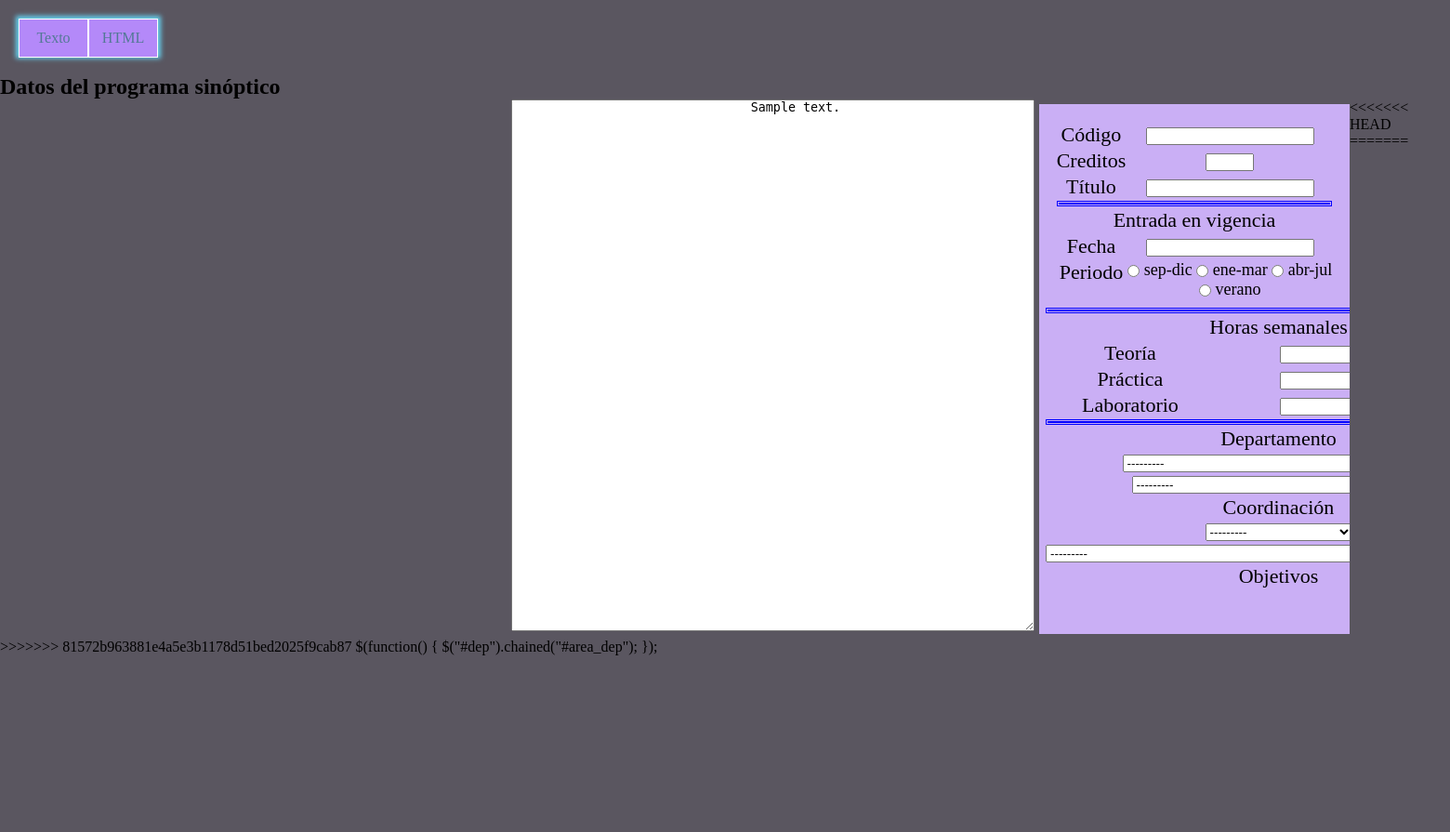
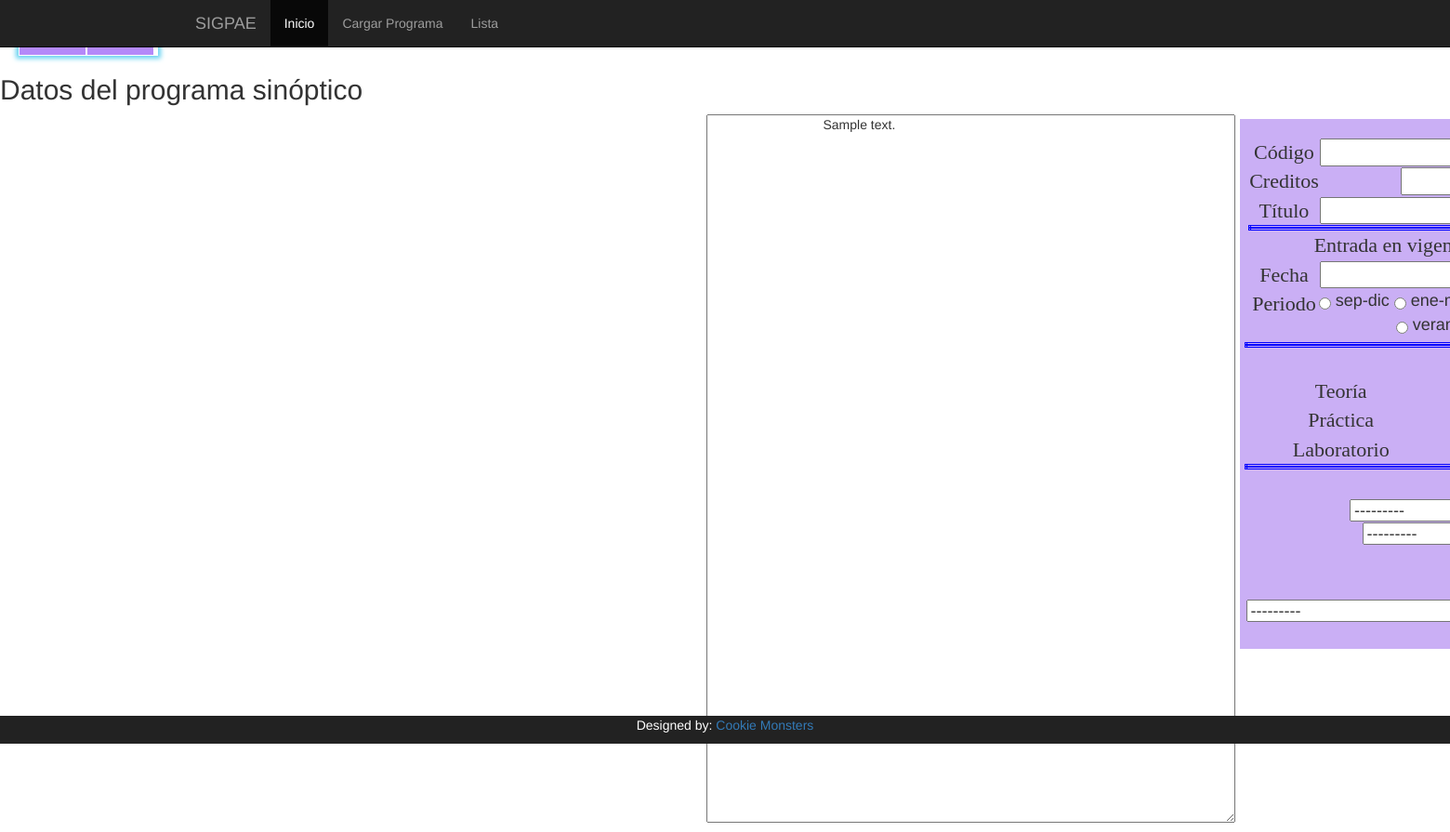
Before and after one commit to CookieMonstersUSB/SIGPIE-Historico, a Django app: page /editor/ in a window 1560 px wide; the page is wider, and only the part inside the window is pictured. Shown: that part at 93% size. Before the commit the page ends 705 px from the top of that part, so only its background shows below. Run offline with Django 3.2, Linux system fonts and the light colour scheme; tables that the repository leaves empty hold one stand-in row (values such as "Sample post"); parts of the project's set-up code (start-up, migrations or seed data) failed here and were passed over; some libraries are stand-ins or nearby versions.

Commit message:
modificado editor

```diff
--- a/SIGPAEHistorico/templates/SIGPAEHistorico/hola.html
+++ b/SIGPAEHistorico/templates/SIGPAEHistorico/hola.html
@@ -1,10 +1,12 @@
+
 <!DOCTYPE html>
 <html>
 <head>
 <script src="//ajax.googleapis.com/ajax/libs/jquery/1.10.2/jquery.min.js"></script>
 <script src="jquery.chained.min.js"></script>
 <meta charset="UTF-8">
-<title>Hola mundo</title>
+<title>SIGPAE | Editar archivos</title>
+
 <style type="text/css">
 * {
 	margin:0px;
@@ -13,27 +15,35 @@
 </style>
 {% load static %}
 <link rel ="stylesheet" href="{% static "css/style.css" %}">
+<link rel ="stylesheet" href="{% static "css/bootstrap.min.css" %}">
 </head>
+
 <body>
+{% include "SIGPAEHistorico/navbar.html" %}
+
 	<div class="opciones_salida">
 		<ul class = "botones_s">
 			<li><a href="#">Texto</a></li>
 			<li><a href="#">HTML</a></li>
 		</ul>
 	</div>
+
 	<div class = "titulo">
 		<h2>Datos del programa sinóptico</h2>
 	</div>
 
 	<div class="container">
+
 		<div class="item pdfitem">
 			<embed src="/{{document.docfile}}" width="100%" height="100%"></embed>
 		</div>
+
 		<div class="item">
 			<textarea name="listo" placeholder="listo" cols="68" rows="38">
 				{{document.doctext}}
 			</textarea>
 		</div>
+
 		<div class="item">
 			<div class="cuadro_atributos">
 		<form name="datos_tabla"> </form>
@@ -233,16 +243,17 @@ Ingeniería de Mantenimiento</option>
 		</table>
 
 
+
 	</div>
-<<<<<<< HEAD
 
-=======
 		</div>
 	</div>
->>>>>>> 81572b963881e4a5e3b1178d51bed2025f9cab87
+{% include "SIGPAEHistorico/footer.html" %}
 </body>
-
+<script charset=utf-8>
 $(function() {
     $("#dep").chained("#area_dep");
 });
+</script>
+
 </html>
```
